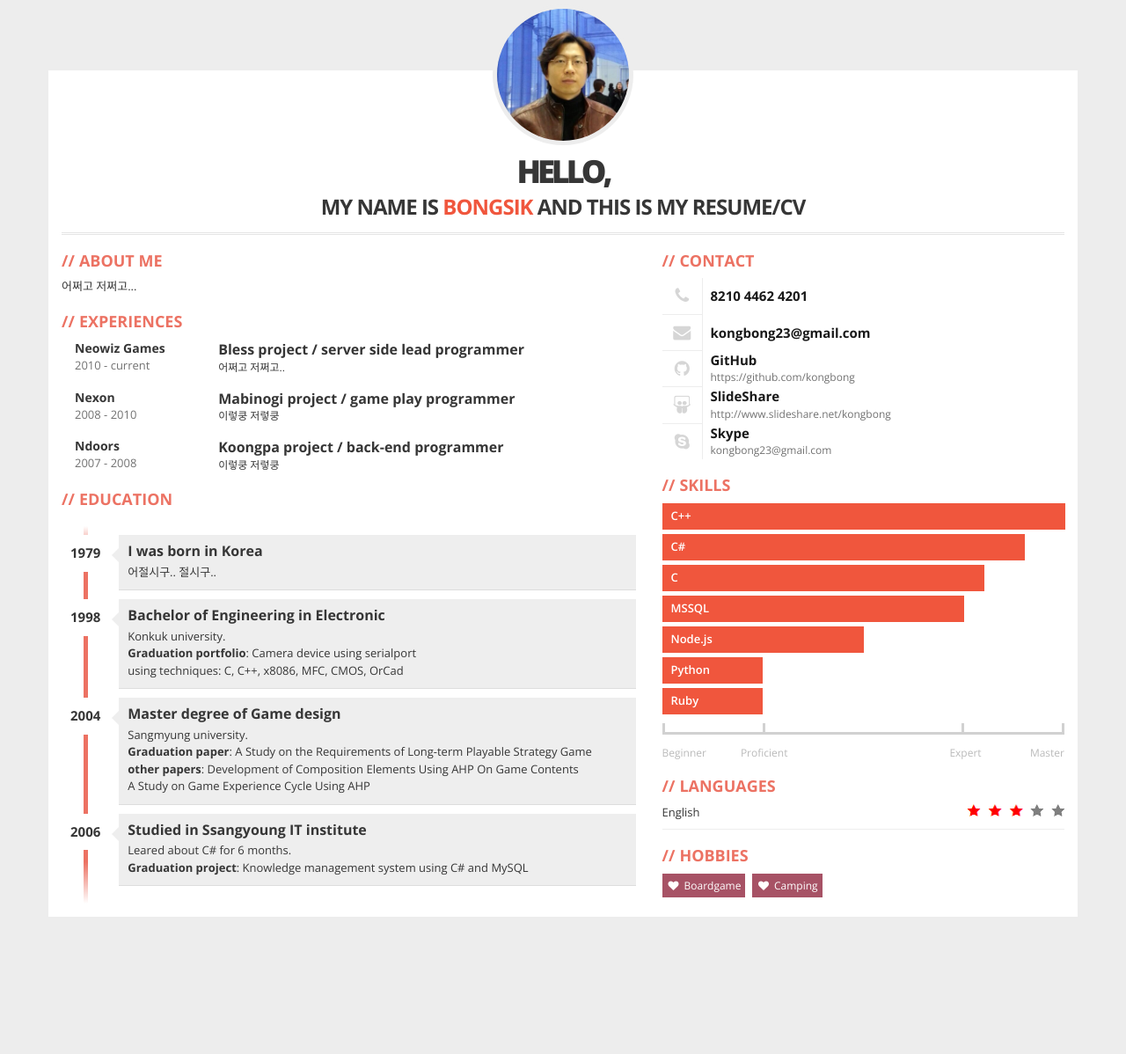
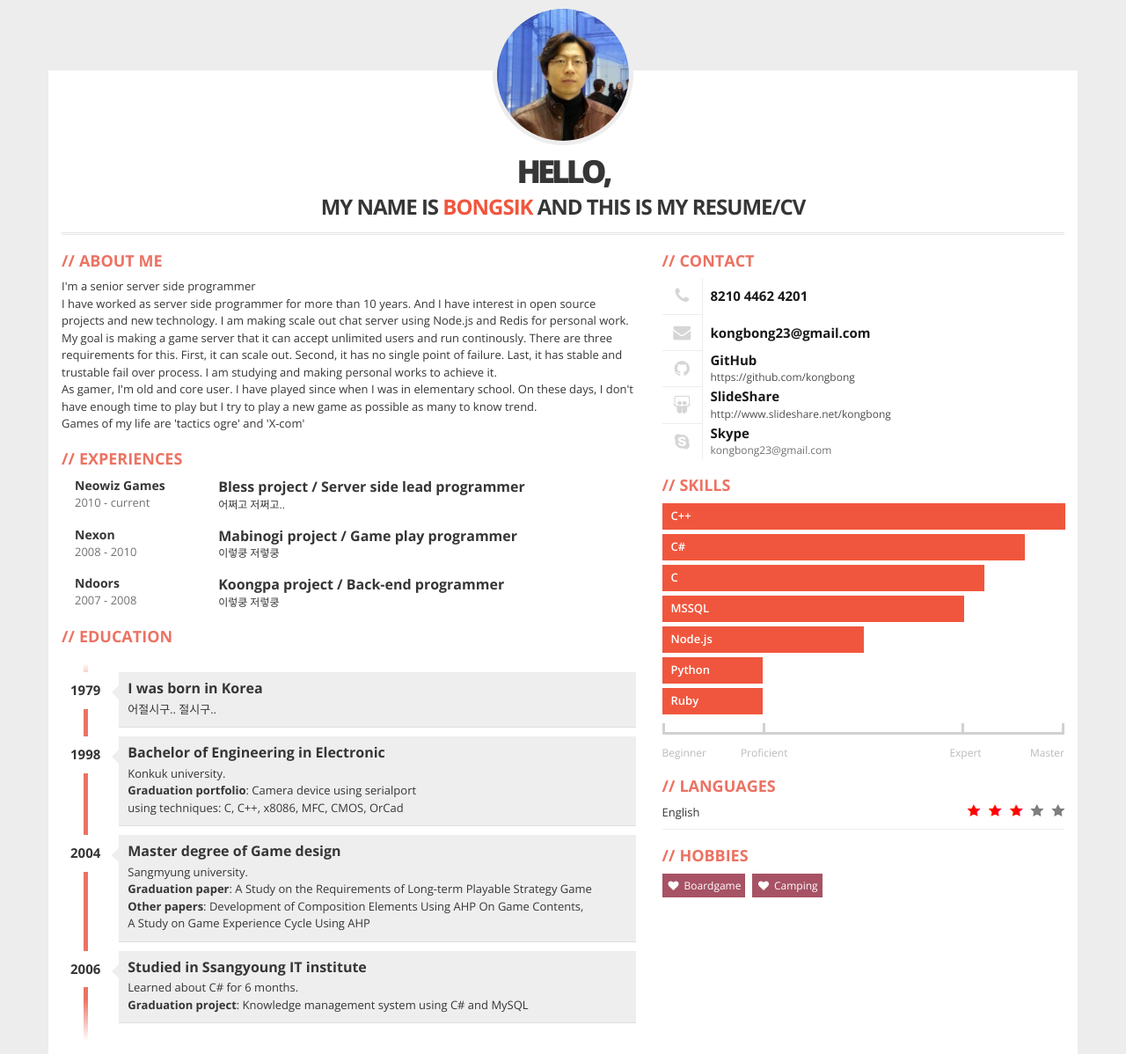
Before and after one commit to kongbong/kongbong.github.io, a plain HTML site: page index.html in a window 1280 px wide. Shown: the whole page at 88% size. Before the commit the page ends 1057 px from the top, so only its background shows below. Drawn offline with nearby package versions, Linux system fonts and the light colour scheme; files whose address does not match are found by name.

Commit message:
about me

```diff
--- a/index.html
+++ b/index.html
@@ -33,7 +33,10 @@
           <!-- ABOUT ME -->
           <div class="box">
             <h2>About Me</h2>
-            <p>어쩌고 저쩌고...</p>
+            <p>I'm a senior server side programmer<br>I have worked as server side programmer for more than 10 years. And I have interest in open source projects and new technology. I am making scale out chat server using Node.js and Redis for personal work.<br>
+ 			My goal is making a game server that it can accept unlimited users and run continously. There are three requirements for this. First, it can scale out. Second, it has no single point of failure. Last, it has stable and trustable fail over process. I am studying and making personal works to achieve it.<br>
+			As gamer, I'm old and core user. I have played since when I was in elementary school. On these days, I don't have enough time to play but I try to play a new game as possible as many to know trend.<br>
+			Games of my life are 'tactics ogre' and 'X-com'</p>
           </div>
 		  <!-- EXPERIENCES -->
           <div class="box">
@@ -44,7 +47,7 @@
                 <div class="year">2010 - current</div>
               </div>
               <div class="col-xs-9">
-                <div class="profession">Bless project / server side lead programmer</div>
+                <div class="profession">Bless project / Server side lead programmer</div>
                 <div class="description">어쩌고 저쩌고..</div>
               </div>
             </div>
@@ -54,7 +57,7 @@
                 <div class="year">2008 - 2010</div>
               </div>
               <div class="col-xs-9">
-                <div class="profession">Mabinogi project / game play programmer</div>
+                <div class="profession">Mabinogi project / Game play programmer</div>
                 <div class="description">이렇쿵 저렇쿵</div>
               </div>
             </div>
@@ -64,7 +67,7 @@
                 <div class="year">2007 - 2008</div>
               </div>
               <div class="col-xs-9">
-                <div class="profession">Koongpa project / back-end programmer</div>
+                <div class="profession">Koongpa project / Back-end programmer</div>
                 <div class="description">이렇쿵 저렇쿵</div>
               </div>
             </div>
@@ -93,7 +96,7 @@
                 <div class="description pull-right">
                   <h3>Master degree of Game design</h3>
                   <p>Sangmyung university.<br/><b>Graduation paper</b>: A Study on the Requirements of Long-term Playable Strategy Game<br>
-				  <b>other papers</b>: Development of Composition Elements Using AHP On Game Contents<br>
+				  <b>Other papers</b>: Development of Composition Elements Using AHP On Game Contents,<br>
 				  A Study on Game Experience Cycle Using AHP</p>
                 </div>
               </li>
@@ -101,7 +104,7 @@
                 <div class="year pull-left">2006</div>
                 <div class="description pull-right">
                   <h3>Studied in Ssangyoung IT institute</h3>
-                  <p>Leared about C# for 6 months.<br><b>Graduation project</b>: Knowledge management system using C# and MySQL</p>
+                  <p>Learned about C# for 6 months.<br><b>Graduation project</b>: Knowledge management system using C# and MySQL</p>
                 </div>
               </li>
             </ul>
@@ -117,17 +120,17 @@
             </div>
             <div class="contact-item">
               <div class="icon pull-left text-center"><span class="fa fa-envelope fa-fw"></span></div>
-              <div class="title only pull-right">kongbong23@gmail.com</div>
+              <div class="title only pull-right"><a href="mailto:kongbong23@gmail.com">kongbong23@gmail.com</a></div>
             </div>
             <div class="contact-item">
               <div class="icon pull-left text-center"><span class="fa fa-github fa-fw"></span></div>
               <div class="title pull-right">GitHub</div>
-              <div class="description pull-right">https://github.com/kongbong</div>
+              <div class="description pull-right"><a href="https://github.com/kongbong">https://github.com/kongbong</a></div>
             </div>
             <div class="contact-item">
               <div class="icon pull-left text-center"><span class="fa fa-slideshare fa-fw"></span></div>
               <div class="title pull-right">SlideShare</div>
-              <div class="description pull-right">http://www.slideshare.net/kongbong</div>
+              <div class="description pull-right"><a href="http://www.slideshare.net/kongbong">http://www.slideshare.net/kongbong</a></div>
             </div>
             <div class="contact-item">
               <div class="icon pull-left text-center"><span class="fa fa-skype fa-fw"></span></div>
```
